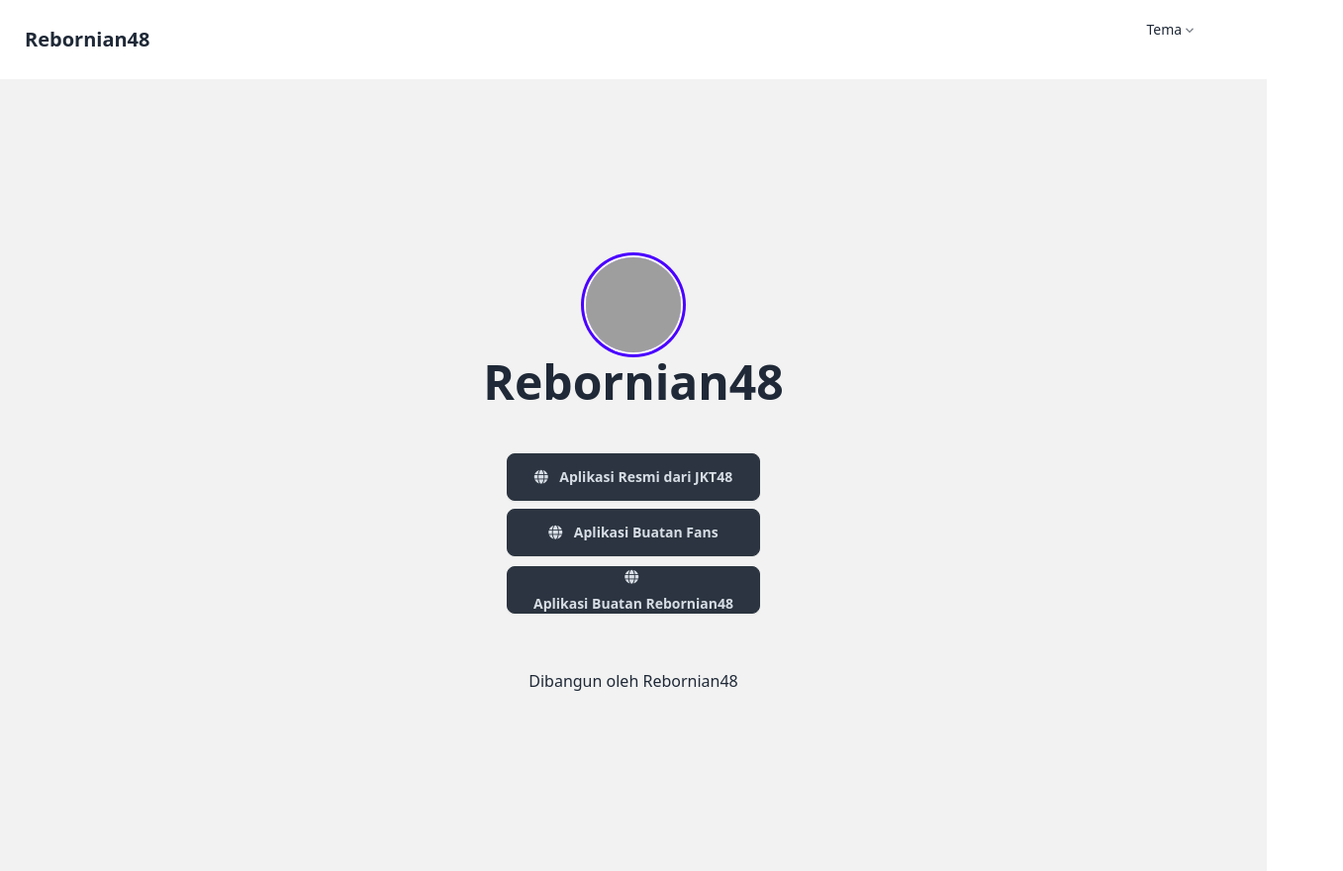
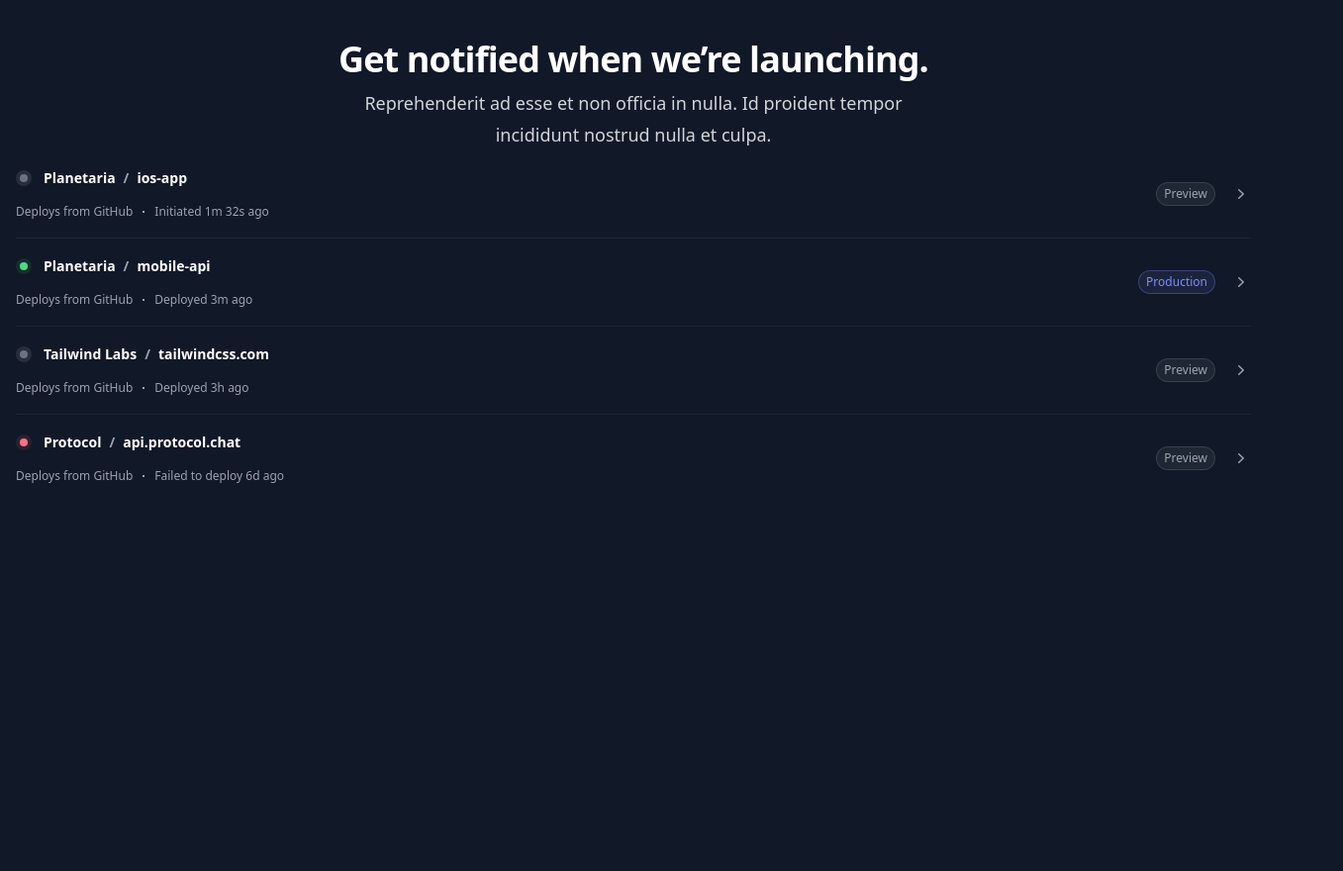
Before and after one commit to Rebornian48/portalapps, a plain HTML site: page index.html in a window 1280 px wide. Shown: the whole page at 99% size, 1357 px wide, since content can reach past the window. After the commit the page ends 800 px from the top, so only its background shows below. Drawn offline with nearby package versions, Linux system fonts and the light colour scheme; grey boxes are pictures that could not be loaded.

Commit message:
Update index.html

```diff
--- a/index.html
+++ b/index.html
@@ -35,125 +35,217 @@
       rel="stylesheet"
       href="https://use.fontawesome.com/releases/v6.5.1/css/all.css"
     />
-    <!-- Core theme CSS -->
-    <link
-      href="https://cdn.jsdelivr.net/npm/daisyui@4.6.0/dist/full.min.css"
-      rel="stylesheet"
-      type="text/css"
-    />
     <script src="https://cdn.tailwindcss.com"></script>
   </head>
 
-  <body>
-    <div class="navbar bg-base-100">
-      <div class="flex-1">
-        <a class="btn btn-ghost text-xl">Rebornian48</a>
+  <body class="bg-gray-900">
+    <div class="container mx-auto my-auto py-10  px-4">
+      <h2
+        class="mx-auto max-w-2xl text-center text-3xl font-bold tracking-tight text-white sm:text-4xl"
+      >
+        Get notified when we’re launching.
+      </h2>
+      <p
+        class="mx-auto mt-2 max-w-xl text-center text-lg leading-8 text-gray-300"
+      >
+        Reprehenderit ad esse et non officia in nulla. Id proident tempor
+        incididunt nostrud nulla et culpa.
+      </p>
+
+      <ul role="list" class="divide-y divide-white/5">
+        <li class="relative flex items-center space-x-4 py-4">
+          <div class="min-w-0 flex-auto">
+            <div class="flex items-center gap-x-3">
+              <div
+                class="flex-none rounded-full p-1 text-gray-500 bg-gray-100/10"
+              >
+                <div class="h-2 w-2 rounded-full bg-current"></div>
               </div>
-      <div class="flex-none">
-        <ul class="menu menu-horizontal px-1">
-          <div class="dropdown mb-5">
-            <div tabindex="0" role="button" class="m-1">
-              Tema
+              <h2 class="min-w-0 text-sm font-semibold leading-6 text-white">
+                <a href="#" class="flex gap-x-2">
+                  <span class="truncate">Planetaria</span>
+                  <span class="text-gray-400">/</span>
+                  <span class="whitespace-nowrap">ios-app</span>
+                  <span class="absolute inset-0"></span>
+                </a>
+              </h2>
+            </div>
+            <div
+              class="mt-3 flex items-center gap-x-2.5 text-xs leading-5 text-gray-400"
+            >
+              <p class="truncate">Deploys from GitHub</p>
               <svg
-                width="12px"
-                height="12px"
-                class="h-2 w-2 fill-current opacity-60 inline-block"
-                xmlns="http://www.w3.org/2000/svg"
-                viewBox="0 0 2048 2048"
+                viewBox="0 0 2 2"
+                class="h-0.5 w-0.5 flex-none fill-gray-300"
+              >
+                <circle cx="1" cy="1" r="1" />
+              </svg>
+              <p class="whitespace-nowrap">Initiated 1m 32s ago</p>
+            </div>
+          </div>
+          <div
+            class="rounded-full flex-none py-1 px-2 text-xs font-medium ring-1 ring-inset text-gray-400 bg-gray-400/10 ring-gray-400/20"
+          >
+            Preview
+          </div>
+          <svg
+            class="h-5 w-5 flex-none text-gray-400"
+            viewBox="0 0 20 20"
+            fill="currentColor"
+            aria-hidden="true"
           >
             <path
-                  d="M1799 349l242 241-1017 1017L7 590l242-241 775 775 775-775z"
-                ></path>
+              fill-rule="evenodd"
+              d="M7.21 14.77a.75.75 0 01.02-1.06L11.168 10 7.23 6.29a.75.75 0 111.04-1.08l4.5 4.25a.75.75 0 010 1.08l-4.5 4.25a.75.75 0 01-1.06-.02z"
+              clip-rule="evenodd"
+            />
           </svg>
+        </li>
+        <li class="relative flex items-center space-x-4 py-4">
+          <div class="min-w-0 flex-auto">
+            <div class="flex items-center gap-x-3">
+              <div
+                class="flex-none rounded-full p-1 text-green-400 bg-green-400/10"
+              >
+                <div class="h-2 w-2 rounded-full bg-current"></div>
               </div>
-            <ul
-              tabindex="0"
-              class="dropdown-content z-[1] p-2 shadow-2xl bg-base-300 rounded-box w-52"
+              <h2 class="min-w-0 text-sm font-semibold leading-6 text-white">
+                <a href="#" class="flex gap-x-2">
+                  <span class="truncate">Planetaria</span>
+                  <span class="text-gray-400">/</span>
+                  <span class="whitespace-nowrap">mobile-api</span>
+                  <span class="absolute inset-0"></span>
+                </a>
+              </h2>
+            </div>
+            <div
+              class="mt-3 flex items-center gap-x-2.5 text-xs leading-5 text-gray-400"
             >
-              <li>
-                <input
-                  type="radio"
-                  name="theme-dropdown"
-                  class="theme-controller btn btn-sm btn-block btn-ghost justify-start"
-                  aria-label="Gelap"
-                  value="dark"
+              <p class="truncate">Deploys from GitHub</p>
+              <svg
+                viewBox="0 0 2 2"
+                class="h-0.5 w-0.5 flex-none fill-gray-300"
+              >
+                <circle cx="1" cy="1" r="1" />
+              </svg>
+              <p class="whitespace-nowrap">Deployed 3m ago</p>
+            </div>
+          </div>
+          <div
+            class="rounded-full flex-none py-1 px-2 text-xs font-medium ring-1 ring-inset text-indigo-400 bg-indigo-400/10 ring-indigo-400/30"
+          >
+            Production
+          </div>
+          <svg
+            class="h-5 w-5 flex-none text-gray-400"
+            viewBox="0 0 20 20"
+            fill="currentColor"
+            aria-hidden="true"
+          >
+            <path
+              fill-rule="evenodd"
+              d="M7.21 14.77a.75.75 0 01.02-1.06L11.168 10 7.23 6.29a.75.75 0 111.04-1.08l4.5 4.25a.75.75 0 010 1.08l-4.5 4.25a.75.75 0 01-1.06-.02z"
+              clip-rule="evenodd"
             />
+          </svg>
         </li>
-              <li>
-                <input
-                  type="radio"
-                  name="theme-dropdown"
-                  class="theme-controller btn btn-sm btn-block btn-ghost justify-start"
-                  aria-label="Terang"
-                  value="light"
+        <li class="relative flex items-center space-x-4 py-4">
+          <div class="min-w-0 flex-auto">
+            <div class="flex items-center gap-x-3">
+              <div
+                class="flex-none rounded-full p-1 text-gray-500 bg-gray-100/10"
+              >
+                <div class="h-2 w-2 rounded-full bg-current"></div>
+              </div>
+              <h2 class="min-w-0 text-sm font-semibold leading-6 text-white">
+                <a href="#" class="flex gap-x-2">
+                  <span class="truncate">Tailwind Labs</span>
+                  <span class="text-gray-400">/</span>
+                  <span class="whitespace-nowrap">tailwindcss.com</span>
+                  <span class="absolute inset-0"></span>
+                </a>
+              </h2>
+            </div>
+            <div
+              class="mt-3 flex items-center gap-x-2.5 text-xs leading-5 text-gray-400"
+            >
+              <p class="truncate">Deploys from GitHub</p>
+              <svg
+                viewBox="0 0 2 2"
+                class="h-0.5 w-0.5 flex-none fill-gray-300"
+              >
+                <circle cx="1" cy="1" r="1" />
+              </svg>
+              <p class="whitespace-nowrap">Deployed 3h ago</p>
+            </div>
+          </div>
+          <div
+            class="rounded-full flex-none py-1 px-2 text-xs font-medium ring-1 ring-inset text-gray-400 bg-gray-400/10 ring-gray-400/20"
+          >
+            Preview
+          </div>
+          <svg
+            class="h-5 w-5 flex-none text-gray-400"
+            viewBox="0 0 20 20"
+            fill="currentColor"
+            aria-hidden="true"
+          >
+            <path
+              fill-rule="evenodd"
+              d="M7.21 14.77a.75.75 0 01.02-1.06L11.168 10 7.23 6.29a.75.75 0 111.04-1.08l4.5 4.25a.75.75 0 010 1.08l-4.5 4.25a.75.75 0 01-1.06-.02z"
+              clip-rule="evenodd"
             />
+          </svg>
         </li>
-              <li>
-                <input
-                  type="radio"
-                  name="theme-dropdown"
-                  class="theme-controller btn btn-sm btn-block btn-ghost justify-start"
-                  aria-label="Malam"
-                  value="night"
+        <li class="relative flex items-center space-x-4 py-4">
+          <div class="min-w-0 flex-auto">
+            <div class="flex items-center gap-x-3">
+              <div
+                class="flex-none rounded-full p-1 text-rose-400 bg-rose-400/10"
+              >
+                <div class="h-2 w-2 rounded-full bg-current"></div>
+              </div>
+              <h2 class="min-w-0 text-sm font-semibold leading-6 text-white">
+                <a href="#" class="flex gap-x-2">
+                  <span class="truncate">Protocol</span>
+                  <span class="text-gray-400">/</span>
+                  <span class="whitespace-nowrap">api.protocol.chat</span>
+                  <span class="absolute inset-0"></span>
+                </a>
+              </h2>
+            </div>
+            <div
+              class="mt-3 flex items-center gap-x-2.5 text-xs leading-5 text-gray-400"
+            >
+              <p class="truncate">Deploys from GitHub</p>
+              <svg
+                viewBox="0 0 2 2"
+                class="h-0.5 w-0.5 flex-none fill-gray-300"
+              >
+                <circle cx="1" cy="1" r="1" />
+              </svg>
+              <p class="whitespace-nowrap">Failed to deploy 6d ago</p>
+            </div>
+          </div>
+          <div
+            class="rounded-full flex-none py-1 px-2 text-xs font-medium ring-1 ring-inset text-gray-400 bg-gray-400/10 ring-gray-400/20"
+          >
+            Preview
+          </div>
+          <svg
+            class="h-5 w-5 flex-none text-gray-400"
+            viewBox="0 0 20 20"
+            fill="currentColor"
+            aria-hidden="true"
+          >
+            <path
+              fill-rule="evenodd"
+              d="M7.21 14.77a.75.75 0 01.02-1.06L11.168 10 7.23 6.29a.75.75 0 111.04-1.08l4.5 4.25a.75.75 0 010 1.08l-4.5 4.25a.75.75 0 01-1.06-.02z"
+              clip-rule="evenodd"
             />
-              </li>
-              <li>
-                <input
-                  type="radio"
-                  name="theme-dropdown"
-                  class="theme-controller btn btn-sm btn-block btn-ghost justify-start"
-                  aria-label="Senja"
-                  value="sunset"
-                />
+          </svg>
         </li>
       </ul>
     </div>
-          <li>&nbsp;&nbsp;&nbsp;&nbsp;</li>
-          <li>&nbsp;&nbsp;&nbsp;&nbsp;</li>
-          <li>&nbsp;&nbsp;&nbsp;&nbsp;</li>
-          <li>&nbsp;&nbsp;&nbsp;&nbsp;</li>
-        </ul>
-      </div>
-    </div>
-    <div class="hero min-h-screen bg-base-200">
-      <div class="hero-content text-center">
-        <div class="max-w-md">
-          <div class="avatar">
-            <div
-              class="w-24 rounded-full ring ring-primary ring-offset-base-100 ring-offset-2"
-            >
-              <img src="https://avatars.githubusercontent.com/u/80138640" />
-            </div>
-          </div>
-          <h1 class="text-5xl font-bold">Rebornian48</h1>
-          <h1 class="text-5xl font-bold">&nbsp;</h1>
-          <a
-            href="https://rebornian48.github.io/ofcapps/"
-            target="_blank"
-            class="btn btn-wide btn-neutral mb-2"
-            ><i class="fa-sharp fa-solid fa-globe">&nbsp;</i>Aplikasi Resmi dari JKT48</a
-          >
-          <a
-            href="https://rebornian48.github.io/fansapps/"
-            target="_blank"
-            class="btn btn-wide btn-neutral mb-2"
-            ><i class="fa-sharp fa-solid fa-globe">&nbsp;</i>Aplikasi Buatan Fans</a
-          >
-          <a
-            href="https://rebornian48.github.io/myapps/"
-            target="_blank"
-            class="btn btn-wide btn-neutral mb-2"
-            ><i class="fa-sharp fa-solid fa-globe">&nbsp;</i>Aplikasi Buatan Rebornian48</a
-          >
-          <h1 class="text-5xl font-bold">&nbsp;</h1>
-          <footer>
-            <p class="text-center">
-              Dibangun oleh
-              <a href="https://rebornian48.github.io/">Rebornian48</a>
-            </p>
-          </footer>
-        </div>
-      </div>
-    </div>
   </body>
 </html>
```
Lines whose indentation alone changed are shown as unchanged.
